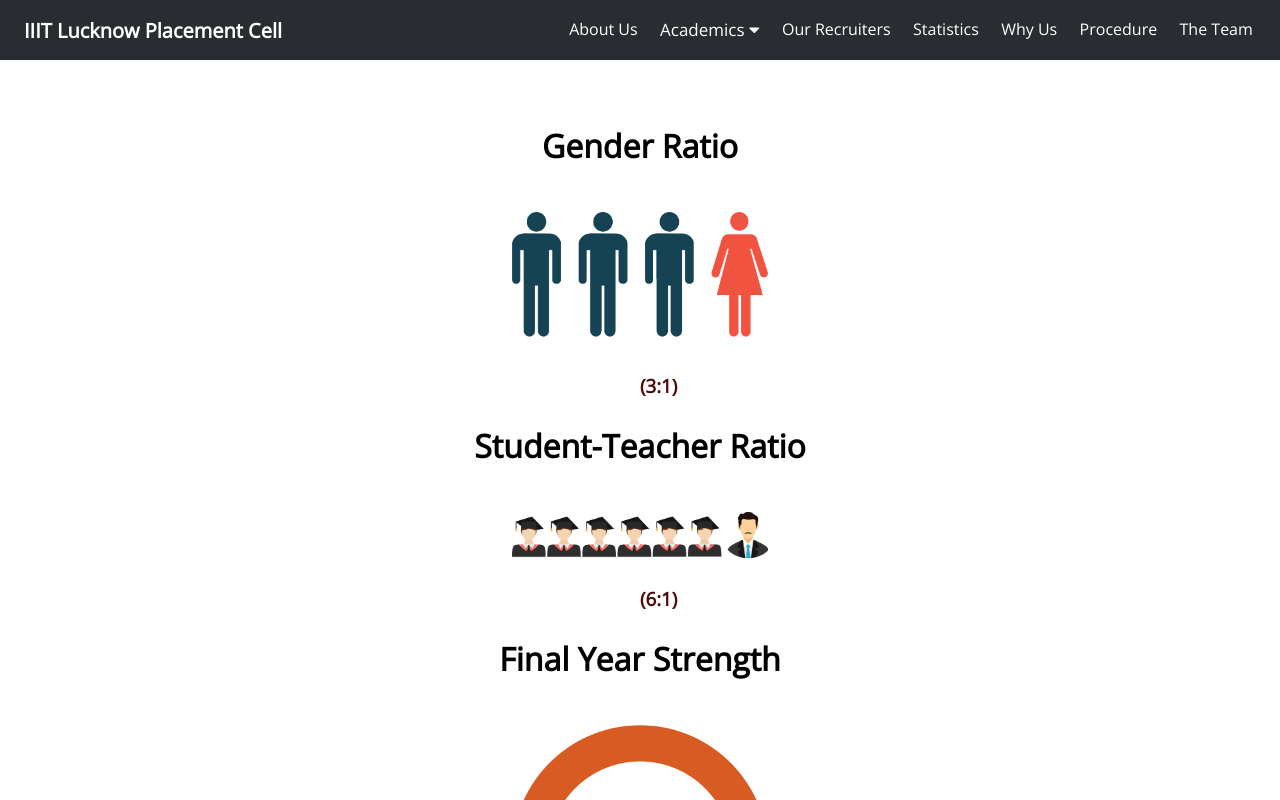
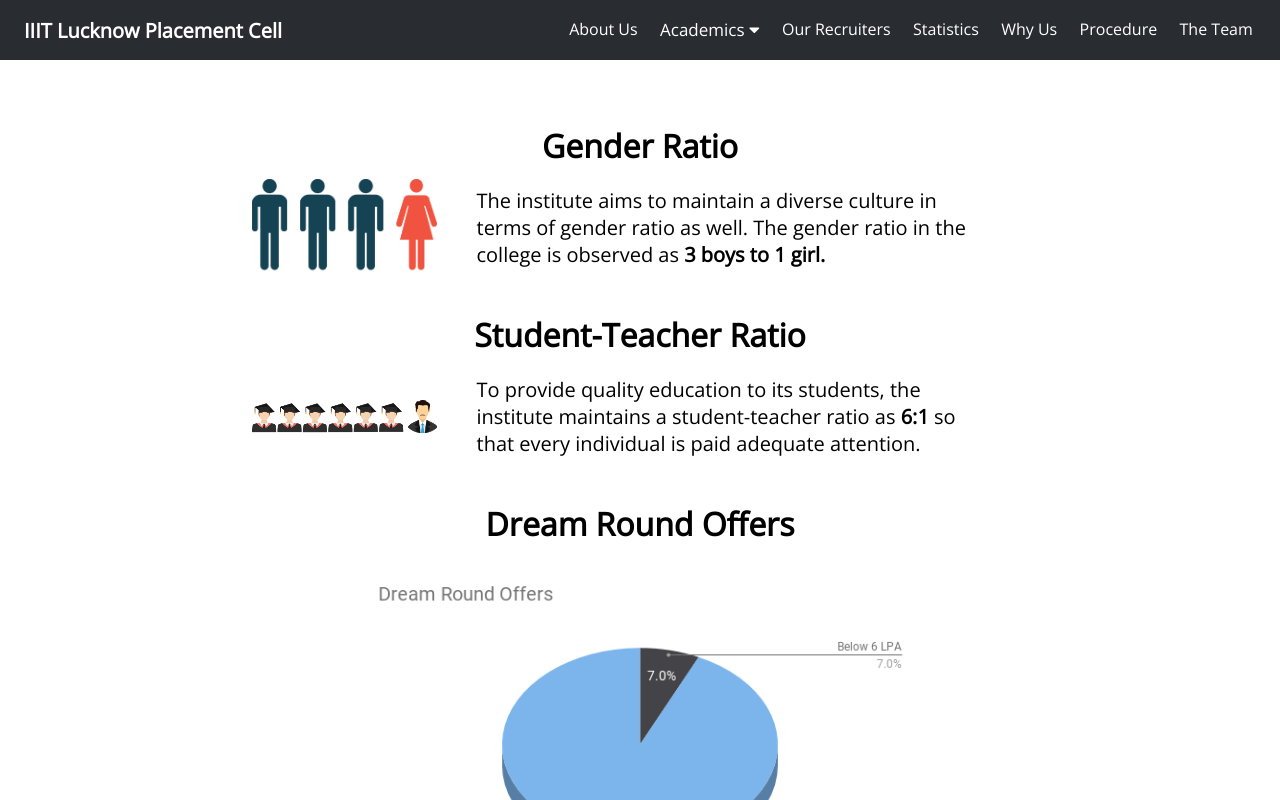
Before and after one commit to axios-iiitl/Placement-Website, a React (Create React App) app: page /demographics in a window 1280 px wide. Shown: the top 800 px of the page. Built offline with nearby package versions, Linux system fonts and the light colour scheme.

Commit message:
Final adjustments

```diff
--- a/src/App.css
+++ b/src/App.css
@@ -1465,14 +1465,70 @@ display: none;
 }
 /* Demographics Component */
 
+.gender-ratio-outer {
+  width: 100%;
+  display: flex;
+  justify-content: center;
+}
+
+.gender-ratio-inner {
+  width: 100%;
+  display: flex;
+  flex-direction: row;
+  justify-content: center;
+  flex-flow: row wrap;
+}
+
+@media (max-width: 594px) {
+  .gender-ratio-row {
+    flex-direction: column!important;
+  }
+
+  .gender-ratio-row p {
+    width: 95%!important;
+  }
+  .gender-ratio-row img {
+    margin-top: 20px;
+  }
+}
+
+.gender-ratio-row {
+  display: flex;
+  flex-direction: row;
+  flex-wrap: wrap;
+  justify-content: center;
+  align-items: center;
+}
+
+.gender-ratio-row p {
+  width: 40%;
+  margin: 20px 40px;
+  font-size: 20px;
+}
+
+.gender-ratio-row img {
+  width: 185px;
+  align-self: center;
+}
+
+.gender-ratio-outer h1 {
+  margin-top: 25px;
+}
+
+.gender-ratio-row:nth-last-child(1) {
+  display: flex;
+  flex-direction: column;
+}
+
+.gender-ratio-row img:nth-last-child(1) {
+  margin-top: 20px;
+  margin-bottom: 20px;
+  width: 96%;
+}
+
 .demo h1{
  text-align: center;
 
-}
-.gender{
-  width:20%;
-  margin-top:3.5%;
-  margin-left:40%
 }
 .student{
   margin-left: 70%;
@@ -1482,12 +1538,7 @@ display: none;
 
   width:20%;
 }
-.demo h3{
-  margin-left: 50%;
-  color:#510909;
-  margin-bottom: 2%;
-  margin-top: 1.8%;
-}
+
 
 @media(max-width:600px){
   .demo h3{
--- a/src/components/Placement.js
+++ b/src/components/Placement.js
@@ -34,27 +34,31 @@ const Placement = props => {
       <div className="graphs-outer-wrapper">
         <div className="graphs-inner-wrapper">
           <div className="bar-graph-outer">
-            <img className="bar-graph-image" src={PlacementStats2018} />
+            <img
+              className="bar-graph-image"
+              src={PlacementStats2018}
+              alt="Placement Statistics 2018"
+            />
           </div>
-          <div class="quote">
+          <div className="quote">
             <blockquote>
               <p>
                 <strong>Highest Package:</strong> 27 LPA
-                <br/>
+                <br />
                 <strong>Lowest Package:</strong> 4.5 LPA
-                <br/>
+                <br />
                 <strong>Average CTC Of Top 20%:</strong> 20.50 LPA
                 <br />
                 <strong>Average CTC Of Top 50%:</strong> 12.83 LPA
-                <br/>
+                <br />
                 <strong>Average CTC Of Total Students:</strong> 11.08 LPA
                 <br />
                 <strong>Percentage Of Students Placed:</strong> 67.50%
-                <br/>
+                <br />
                 <strong>Total Students Registered:</strong> 40
-                <br/>
+                <br />
                 <strong>No. Of Offers:</strong> 39 + 5 interns
-                <br/>
+                <br />
                 <strong>No. Of Companies Visited:</strong> 27
               </p>
             </blockquote>
@@ -64,10 +68,18 @@ const Placement = props => {
       <div className="graphs-outer-wrapper">
         <div className="graphs-inner-wrapper">
           <div className="bar-chart-outer-1">
-            <img className="bar-graph-image" src={BarChart1} />
+            <img
+              className="bar-graph-image"
+              src={BarChart1}
+              alt="Distribution Of Offers"
+            />
           </div>
           <div className="bar-chart-outer-2">
-            <img className="bar-graph-image" src={BarChart2} />
+            <img
+              className="bar-graph-image"
+              src={BarChart2}
+              alt="Dream Round Offers"
+            />
           </div>
         </div>
       </div>
--- a/src/components/SideDrawer.js
+++ b/src/components/SideDrawer.js
@@ -1,4 +1,4 @@
-import React,{Fragment} from 'react'
+import React from 'react'
 import {NavLink, Link} from 'react-router-dom'
 class  SideDrawer extends React.Component{
     state={
@@ -9,7 +9,6 @@ class  SideDrawer extends React.Component{
 
     }
     render(){
-        console.log(this.state.showDropDown)
         let drawerClass='side-drawer'
         if(this.props.show)
         drawerClass='side-drawer open'
@@ -30,7 +29,7 @@ class  SideDrawer extends React.Component{
 
                  <li onClick={this.props.click}><NavLink to="/about" exact className="activeclass">About Us</NavLink></li>
                  <li onClick={this.props.click}><NavLink to="/past" exact className="activeclass">Past Recruitors</NavLink></li>
-                 <li  className='activeclass' onClick={this.handleDropDown}>Academics <i class="fa fa-caret-down"></i></li>
+                 <li  className='activeclass' onClick={this.handleDropDown}>Academics <i className="fa fa-caret-down"></i></li>
                  {
                      this.state.showDropDown?<ul className='drp-down'><li onClick={()=>this.props.click(this.handleDropDown)}  className="activeclass" ><NavLink to="/courses" exact className="activeclass" >Courses</NavLink></li>
                      <li onClick={()=>this.props.click(this.handleDropDown)} className=' activeclass'><NavLink to="/demographics" exact className="activeclass" >Demographics</NavLink></li></ul>:null
--- a/src/components/Toolbar.js
+++ b/src/components/Toolbar.js
@@ -19,7 +19,7 @@ const Toolbar = props => (
                     <li><NavLink to="/about" exact className="activeclass">About Us</NavLink></li>
                     <li className="dropdown">
                         <button className="dropbtn"><span>Academics </span>
-                            <i class="fa fa-caret-down"></i>
+                            <i className="fa fa-caret-down"></i>
                         </button>
                         <div className="dropdown-content">
                             <NavLink to="/courses" exact className="activeclass">Courses</NavLink>
--- a/src/components/demographics.js
+++ b/src/components/demographics.js
@@ -1,20 +1,39 @@
-import React from 'react'
-import gender from '../assets/images/SexRatio.png'
-import strength from '../assets/images/strength.png'
-import student from '../assets/images/Stydentfaculty.png'
-const Demographics=()=>{
-    return(<div className='demo'>
-    <h1 style={{marginTop:'5%'}}>Gender Ratio</h1>
-     <img src={gender} alt='' className='gender'/>
-     {/* <img src={strength} alt='' className='strength'/>
-     <img src={student} alt='' className='student'/> */}
-     <h3>(3:1)</h3>
-     <h1>Student-Teacher Ratio</h1>
-     <img src={student} alt='' className='gender'/>
-     <h3>(6:1)</h3>
-     <h1>Final Year Strength</h1>
-     <img src={strength} alt='' className='gender'/>
-    </div>)
-}
+import React from "react";
+import gender from "../assets/images/SexRatio.png";
+import student from "../assets/images/Stydentfaculty.png";
+import BarChart2 from "../assets/images/bar-chart-2.png";
 
-export default Demographics
+const Demographics = () => {
+  return (
+    <div className="demo">
+      <h1 style={{ marginTop: "5%" }}>Gender Ratio</h1>
+      <div className="gender-ratio-outer">
+        <div className="gender-ratio-inner">
+          <div className="gender-ratio-row">
+            <img src={gender} alt="" className="gender" />
+            <p>
+              The institute aims to maintain a diverse culture in terms of
+              gender ratio as well. The gender ratio in the college is observed
+              as <strong>3 boys to 1 girl.</strong>
+            </p>
+          </div>
+          <h1>Student-Teacher Ratio</h1>
+          <div className="gender-ratio-row">
+            <img src={student} alt="" className="gender" />
+            <p>
+              To provide quality education to its students, the institute
+              maintains a student-teacher ratio as <strong>6:1</strong> so that
+              every individual is paid adequate attention.
+            </p>
+          </div>
+          <div className="gender-ratio-row">
+            <h1>Dream Round Offers</h1>
+            <img src={BarChart2} alt="" className="gender" />
+          </div>{" "}
+        </div>
+      </div>
+    </div>
+  );
+};
+
+export default Demographics;
--- a/src/components/semlist.js
+++ b/src/components/semlist.js
@@ -20,14 +20,14 @@ const sem2 = [
 ];
 const sem3 = [
   "Operation Research and Optimization",
-  "Syste Modelling and Simulation",
+  "System Modelling and Simulation",
 ];
 const sem4 = [
-  "Communcaation Skills",
+  "Communication Skills",
   "Principles of Economics",
   "Principles Of Management",
   "Business Systems",
-  "Intelletual Property Rights"
+  "Intellectual Property Rights"
 ];
 const sem5 = [
   "Data and Network Security",
@@ -54,14 +54,13 @@ const elective = [
   "Advanced Database Management",
   "Data Mining and Data Warehousing",
   "Information Retrieval Systems",
-
 ];
 export const semList = [
   "Basics",
   "Machine Intelligence",
   "Modelling & Optimization",
   "Managerial Skills",
-  "Advanced Networks,Security and Applications",
+  "Advanced Networks, Security and Applications",
   "Software Engineering",
   "Applied Computing",
   "Applied Systems",
```
Also changed, not shown: src/assets/images/strength.png (deleted).
